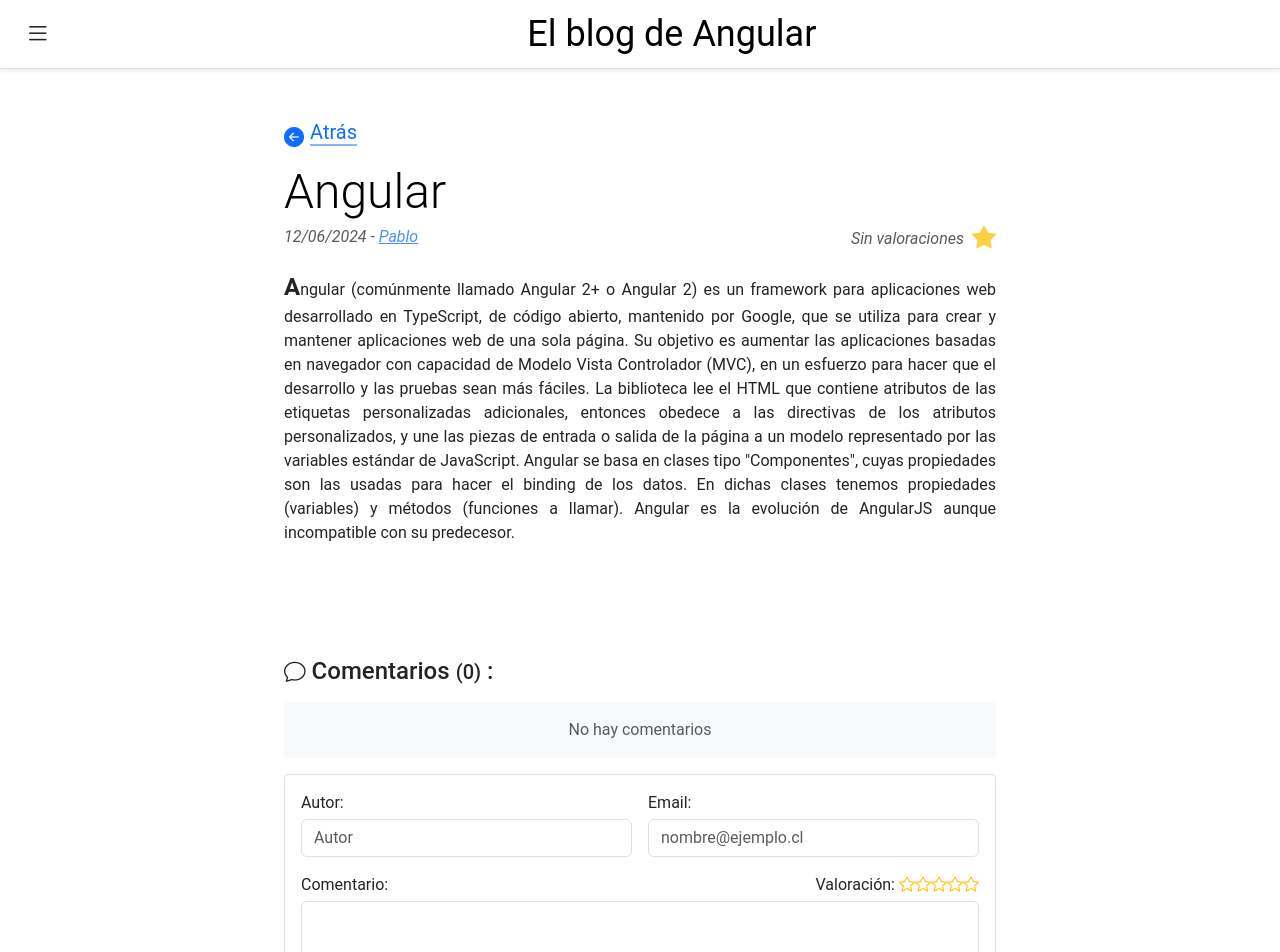
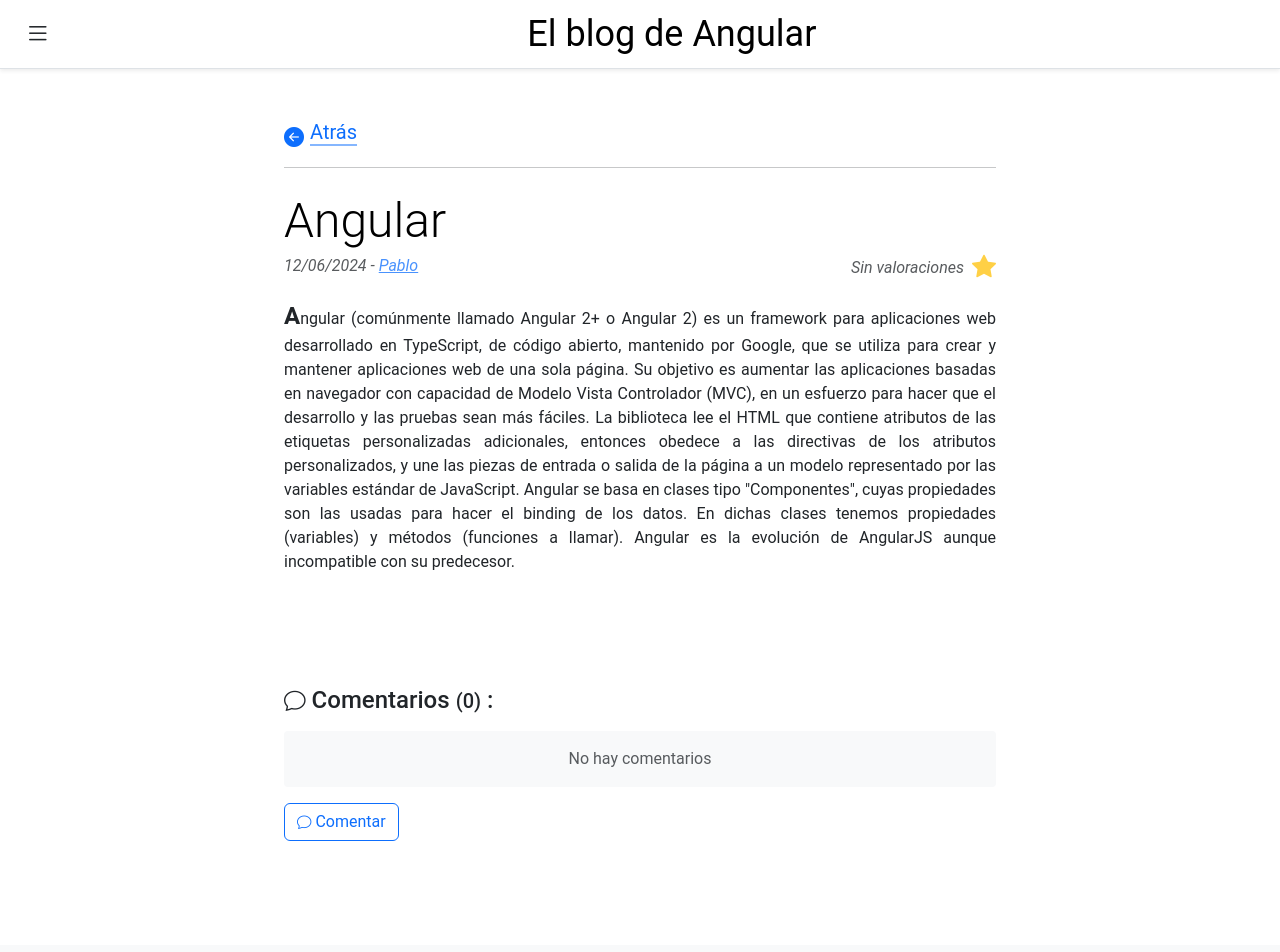
Before and after one commit to Berishten/mi-blog-angular, an Angular app: page /post/1 in a window 1280 px wide. Shown: the top 952 px of the page. Built offline with nearby package versions, Linux system fonts and the light colour scheme.

Commit message:
Add animations and openClose component

```diff
--- a/src/app/app.config.ts
+++ b/src/app/app.config.ts
@@ -3,11 +3,13 @@
 
 import { routes } from './app.routes';
 import { provideHttpClient, withInterceptorsFromDi } from '@angular/common/http';
+import { provideAnimationsAsync } from '@angular/platform-browser/animations/async';
 
 export const appConfig: ApplicationConfig = {
   providers: [
     provideZoneChangeDetection({ eventCoalescing: true }),
     provideRouter(routes),
     provideHttpClient(withInterceptorsFromDi()),
+    provideAnimationsAsync()
   ]
 };
--- a/src/app/components/agregar-comentario/agregar-comentario.component.html
+++ b/src/app/components/agregar-comentario/agregar-comentario.component.html
@@ -127,7 +127,8 @@
     </span>
   </div>
 
-  <button type="submit" class="btn btn-outline-primary mx-auto mt-3">
-    Comentar
+  <button type="submit" class="btn btn-primary mx-auto mt-3">
+    Enviar
+    <i class="bi bi-send-fill"></i>
   </button>
 </form>
--- a/src/app/components/comentario-valorado/comentario-valorado.component.html
+++ b/src/app/components/comentario-valorado/comentario-valorado.component.html
@@ -26,7 +26,16 @@
   No hay comentarios
 </p>
 }
-<app-agregar-comentario
-  [idPost]="idPost"
-  (comentarioCreado)="comentarioCreado($event)"
-></app-agregar-comentario>
+<button
+  class="btn btn-outline-primary mb-3"
+  (click)="formularioComentar = !formularioComentar"
+>
+  <i class="bi bi-chat"></i> Comentar
+</button>
+
+<app-open-close [openClose]="formularioComentar">
+  <app-agregar-comentario
+    [idPost]="idPost"
+    (comentarioCreado)="comentarioCreado($event)"
+  ></app-agregar-comentario>
+</app-open-close>
--- a/src/app/components/comentario-valorado/comentario-valorado.component.ts
+++ b/src/app/components/comentario-valorado/comentario-valorado.component.ts
@@ -2,16 +2,19 @@
 import { ComentariosComponent } from '../comentarios/comentarios.component';
 import { Comentario } from '../../models/comentario.model';
 import { AgregarComentarioComponent } from "../agregar-comentario/agregar-comentario.component";
+import { OpenCloseComponent } from "../open-close/open-close.component";
 
 @Component({
   selector: 'app-comentario-valorado',
   standalone: true,
   templateUrl: './comentario-valorado.component.html',
   styleUrl: './comentario-valorado.component.css',
-  imports: [AgregarComentarioComponent]
+  imports: [AgregarComentarioComponent, OpenCloseComponent]
 })
 export class ComentarioValoradoComponent extends ComentariosComponent {
-  public get idPost() : number {
+  formularioComentar: boolean = false;
+
+  public get idPost(): number {
     return 0;
   }
 
--- /dev/null
+++ b/src/app/components/open-close/open-close.component.css
@@ -0,0 +1,3 @@
+.open-close-container {
+  overflow: hidden;
+}
--- /dev/null
+++ b/src/app/components/open-close/open-close.component.html
@@ -0,0 +1,3 @@
+<div class="open-close-container" [@openClose]="isOpen ? 'open' : 'closed'">
+  <ng-content></ng-content>
+</div>
--- /dev/null
+++ b/src/app/components/open-close/open-close.component.ts
@@ -0,0 +1,31 @@
+import { animate, state, style, transition, trigger } from '@angular/animations';
+import { Component, Input } from '@angular/core';
+import { AgregarComentarioComponent } from "../agregar-comentario/agregar-comentario.component";
+
+@Component({
+  selector: 'app-open-close',
+  standalone: true,
+  templateUrl: './open-close.component.html',
+  styleUrl: './open-close.component.css',
+  animations: [
+    trigger('openClose', [
+      state('open', style({
+        opacity: 1,
+      })),
+      state('closed', style({
+        height: '0',
+        opacity: 0,
+      })),
+      transition('open => closed', [animate('0.5s')]),
+      transition('closed => open', [animate('0.5s')]),
+    ]),
+  ],
+  imports: [AgregarComentarioComponent]
+})
+export class OpenCloseComponent {
+  @Input({ required: true, alias: "openClose" }) isOpen: boolean = false;
+
+  toggle() {
+    this.isOpen = !this.isOpen;
+  }
+}
--- a/src/app/components/post-detail/post-detail.component.html
+++ b/src/app/components/post-detail/post-detail.component.html
@@ -4,13 +4,14 @@
       <div class="col-md-8 offset-md-2 p-4">
         <a
           [routerLink]="['/']"
-          class="icon-link icon-link-hover fs-5 mb-3"
+          class="icon-link icon-link-hover fs-5"
           style="--bs-icon-link-transform: translate3d(0, -0.125rem, 0)"
         >
           <i class="bi bi-arrow-left-circle-fill"></i>
           Atrás
         </a>
-        <h2 *ngIf="post" class="display-5 link-body-emphasis mb-1">
+        <hr>
+        <h2 *ngIf="post" class="display-5 link-body-emphasis mb-1 mt-4">
           {{ post.title }}
         </h2>
         <div class="d-flex justify-content-between fst-italic opacity-75 mb-3">
@@ -29,7 +30,7 @@
       <div class="col-md-8 offset-md-2 p-4 mt-5">
         <app-comentario-valorado
           [comentarios]="comentarios"
-        ></app-comentario-valorado>
+        />
       </div>
     </div>
   </div>
```
Also changed, not shown: src/app/components/post-detail/post-detail.component.ts (+6 -5 lines).
